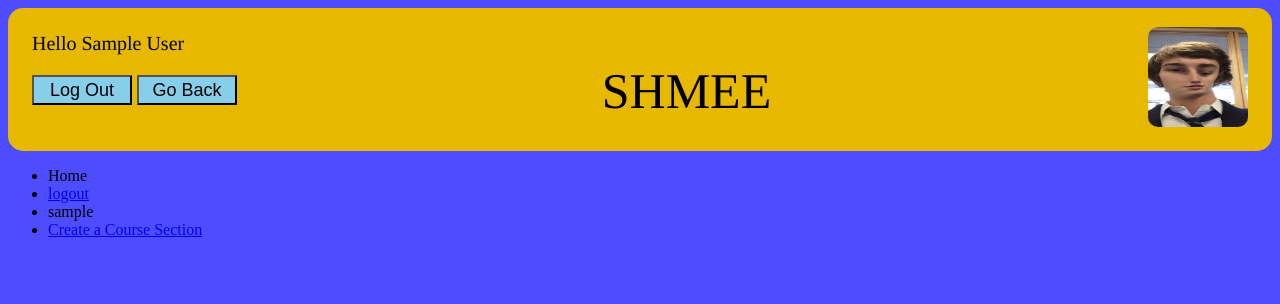
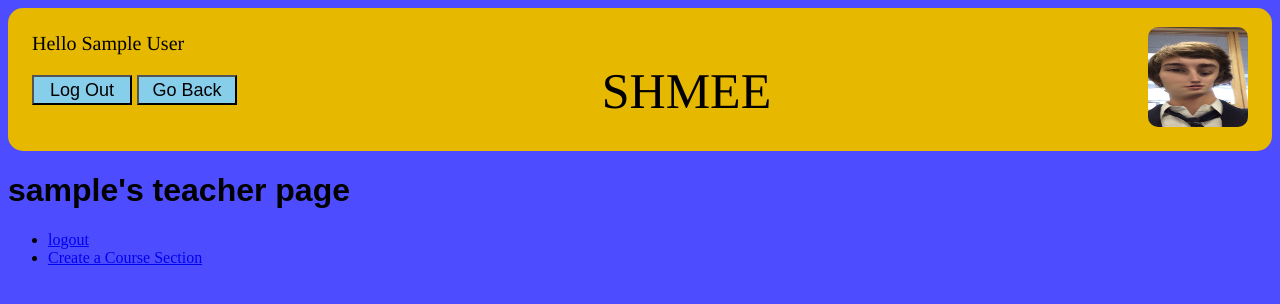
Before and after one commit to rsgc-edwards-g/RateMySchmeacher, a PHP site: page /homeTeacher.php in a window 1280 px wide. Shown: the top 304 px of the page. Run offline with PHP 8.4, Linux system fonts and the light colour scheme; the visitor is signed in with stand-in values (Sample User, id 1); data that the repository does not hold is empty.

```diff
--- a/homeTeacher.php
+++ b/homeTeacher.php
@@ -55,12 +55,10 @@
     <header>
         <?php include 'header.php'; ?>
     </header>
-
+    <h1><?php echo $_SESSION['username']; ?>'s teacher page</h1>
     <nav>
         <ul>
-            <li>Home</li>
             <li><a href="./logout.php">logout</a></li>
-            <li><?php echo $_SESSION['username']; ?></li>
             <li><a href="./createSection.php">Create a Course Section</a></li>
         </ul>
     </nav>
```
